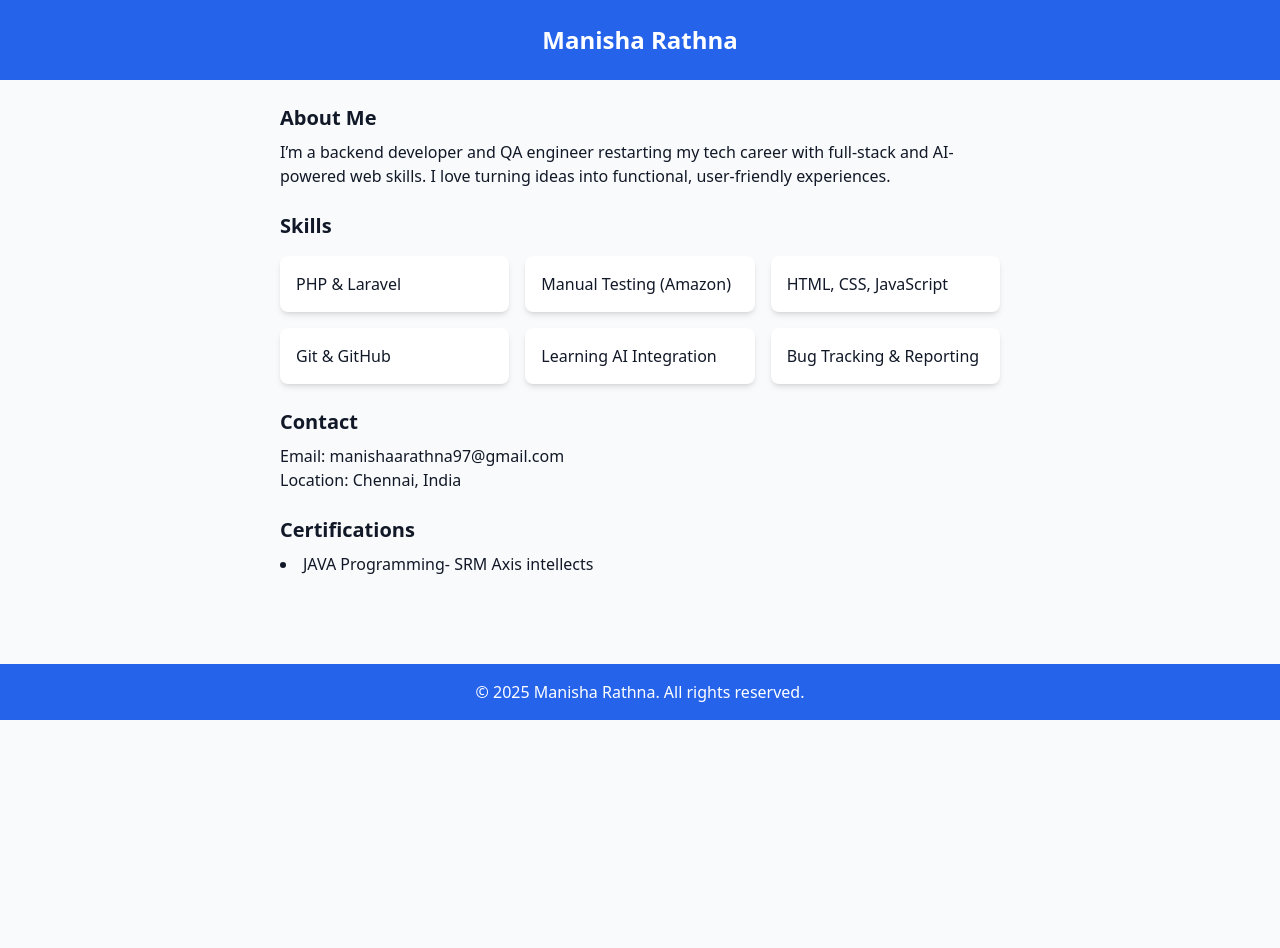
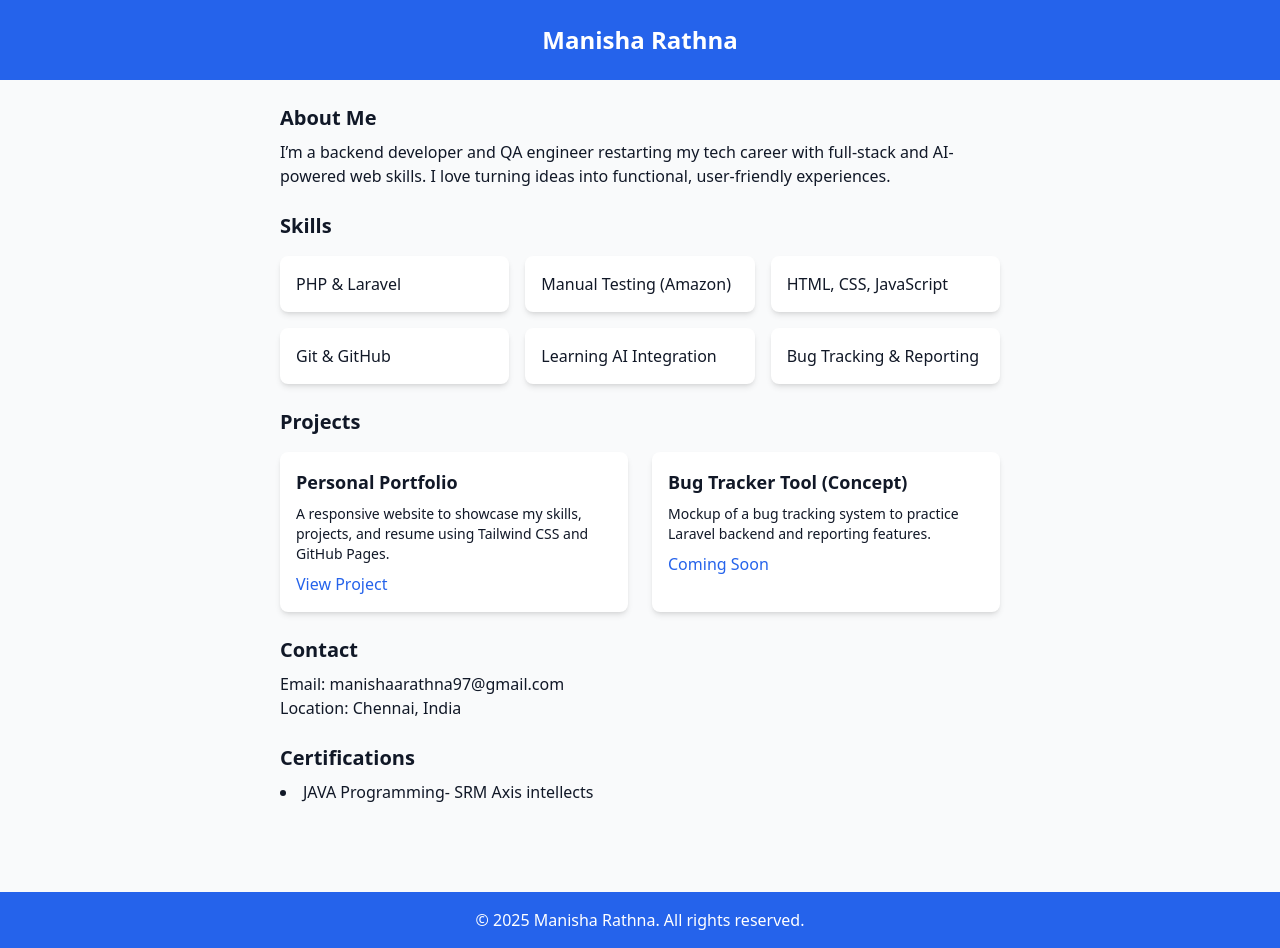
Before and after one commit to Manishaarathna97/portfolio, a plain HTML site: page index.html in a window 1280 px wide. Before the commit the page ends 800 px from the top, so only its background shows below. Drawn offline with nearby package versions, Linux system fonts and the light colour scheme.

Commit message:
index.html

```diff
--- a/index.html
+++ b/index.html
@@ -35,6 +35,27 @@
   </div>
 </section>
 
+    <section class="mb-6">
+  <h2 class="text-xl font-semibold mb-4">Projects</h2>
+  <div class="grid grid-cols-1 sm:grid-cols-2 gap-6">
+
+    <!-- Project 1 -->
+    <div class="bg-white shadow-md rounded-lg p-4 hover:shadow-lg transition-shadow duration-300">
+      <h3 class="text-lg font-bold mb-2">Personal Portfolio</h3>
+      <p class="text-sm mb-2">A responsive website to showcase my skills, projects, and resume using Tailwind CSS and GitHub Pages.</p>
+      <a href="#" class="text-blue-600 hover:underline">View Project</a>
+    </div>
+
+    <!-- Project 2 -->
+    <div class="bg-white shadow-md rounded-lg p-4 hover:shadow-lg transition-shadow duration-300">
+      <h3 class="text-lg font-bold mb-2">Bug Tracker Tool (Concept)</h3>
+      <p class="text-sm mb-2">Mockup of a bug tracking system to practice Laravel backend and reporting features.</p>
+      <a href="#" class="text-blue-600 hover:underline">Coming Soon</a>
+    </div>
+
+  </div>
+</section>
+
 
     <!-- Contact -->
     <section class="mb-6">
```
